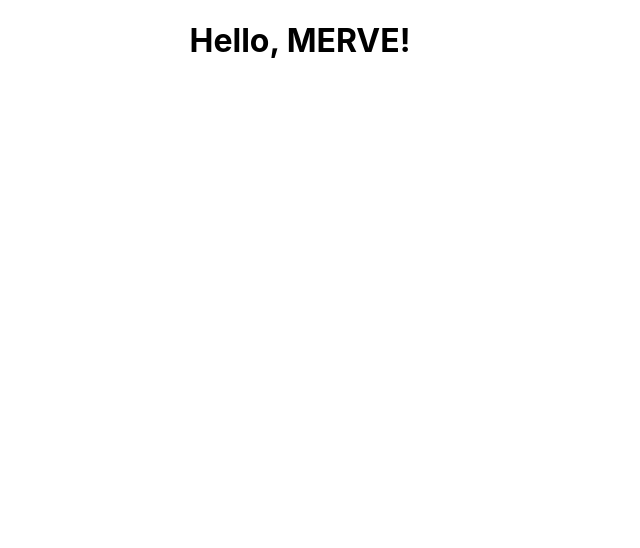
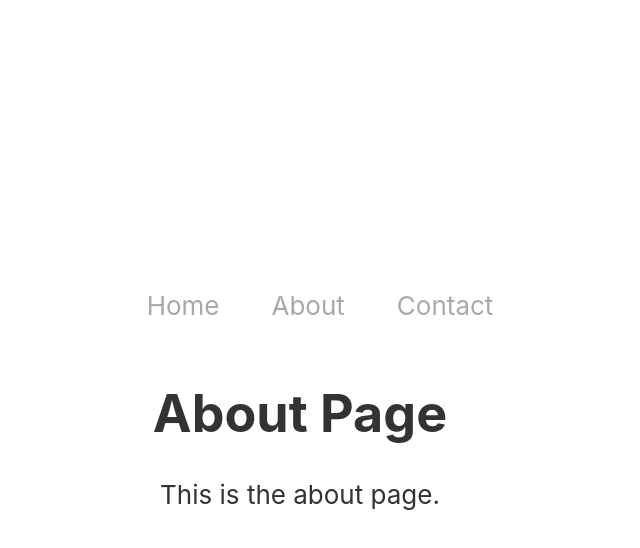
Before and after one commit to mervesenyigit/Create-react-try, a React (Create React App) app: page /about in a window 1280 px wide. Shown: the top 548 px of the page, without its empty margins (340-980 px from the left). Built offline with nearby package versions, Linux system fonts and the light colour scheme.

Commit message:
Set up routing with React Router, created Home, About, and Contact pages with basic structure and styling

```diff
--- a/package.json
+++ b/package.json
@@ -6,6 +6,7 @@
     "cra-template": "1.2.0",
     "react": "^19.0.0",
     "react-dom": "^19.0.0",
+    "react-router-dom": "^7.1.1",
     "react-scripts": "5.0.1",
     "web-vitals": "^4.2.4"
   },
--- a/src/App.css
+++ b/src/App.css
@@ -14,20 +14,37 @@
 }
 
 .App-header {
-  /* background-color: #282c34;
+  background-color: #ffff
+  ;
   min-height: 100vh;
   display: flex;
   flex-direction: column;
   align-items: center;
   justify-content: center;
   font-size: calc(10px + 2vmin);
-  color: white; */
+  color: white;
 }
 
 .App-link {
-  color: #61dafb;
+  color: #000000;
 }
+.nav-ul{
+  list-style-type: none;
+  display: flex;
+  justify-content: center;
+  gap:2em;
 
+}
+.nav-ul a{
+text-decoration:none;
+color: darkgrey;
+}
+.nav-ul a:hover{
+color: rgb(64, 151, 151);
+}
+h1, p {
+  color: #333;
+}
 @keyframes App-logo-spin {
   from {
     transform: rotate(0deg);
--- a/src/App.js
+++ b/src/App.js
@@ -1,11 +1,33 @@
 import logo from './logo.svg';
 import './App.css';
+import { Routes, Route, Link } from 'react-router-dom';
+import Home from './components/Home';
+import About from './components/About';
+import Contact from './components/Contact';
 
 function App() {
   return (
     <div className="App">
       <header className="App-header">
-        <h1>Hello, MERVE!</h1>
+        <nav>
+          <ul className='nav-ul'>
+            <li>
+              <Link to="/">Home</Link>
+            </li>
+            <li>
+              <Link to="/about">About</Link>
+            </li>
+            <li>
+              <Link to="/contact">Contact</Link>
+            </li>
+          </ul>
+        </nav>
+
+        <Routes>
+          <Route path="/" element={<Home />} />
+          <Route path="/about" element={<About />} />
+          <Route path="/contact" element={<Contact />} />
+        </Routes>
       </header>
     </div>
   );
--- /dev/null
+++ b/src/components/About.js
@@ -0,0 +1,12 @@
+import React from 'react';
+
+function About() {
+  return (
+    <div>
+      <h1>About Page</h1>
+      <p>This is the about page.</p>
+    </div>
+  );
+}
+
+export default About;
--- /dev/null
+++ b/src/components/Contact.js
@@ -0,0 +1,12 @@
+import React from 'react';
+
+function Contact() {
+  return (
+    <div>
+      <h1>Contact Page</h1>
+      <p>Get in touch with us!</p>
+    </div>
+  );
+}
+
+export default Contact;
--- /dev/null
+++ b/src/components/Home.js
@@ -0,0 +1,12 @@
+import React from 'react';
+
+function Home() {
+  return (
+    <div>
+      <h1>Home Page</h1>
+      <p>Welcome to the home page!</p>
+    </div>
+  );
+}
+
+export default Home;
--- a/src/index.js
+++ b/src/index.js
@@ -3,11 +3,14 @@ import ReactDOM from 'react-dom/client';
 import './index.css';
 import App from './App';
 import reportWebVitals from './reportWebVitals';
+import { BrowserRouter } from 'react-router-dom';
 
 const root = ReactDOM.createRoot(document.getElementById('root'));
 root.render(
   <React.StrictMode>
-    <App />
+     <BrowserRouter >
+      <App />
+    </BrowserRouter>
   </React.StrictMode>
 );
 
```
Also changed, not shown: 1 other file (tests, documents, lock files or other folders).
